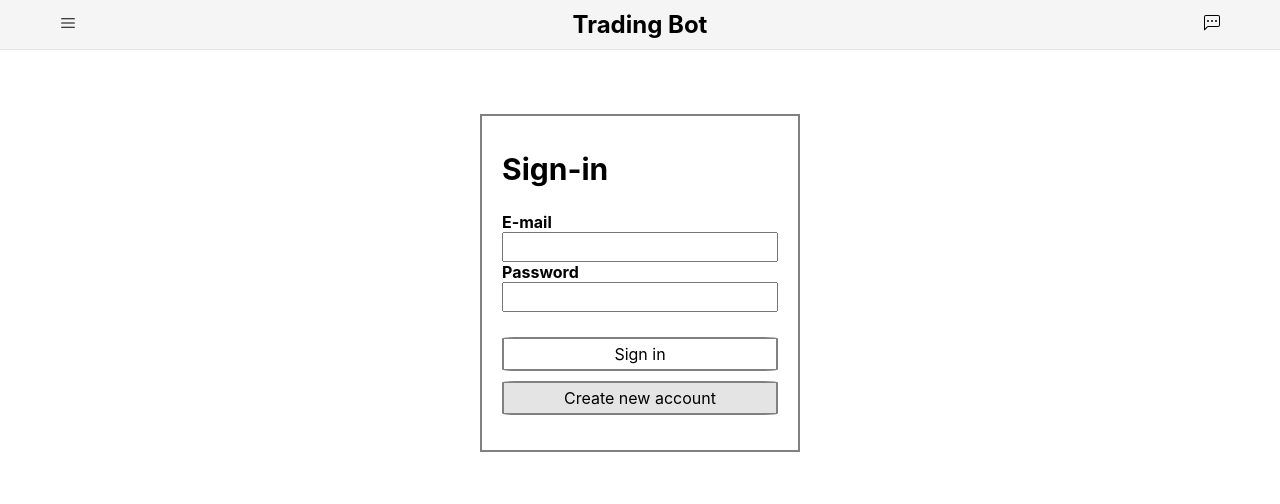
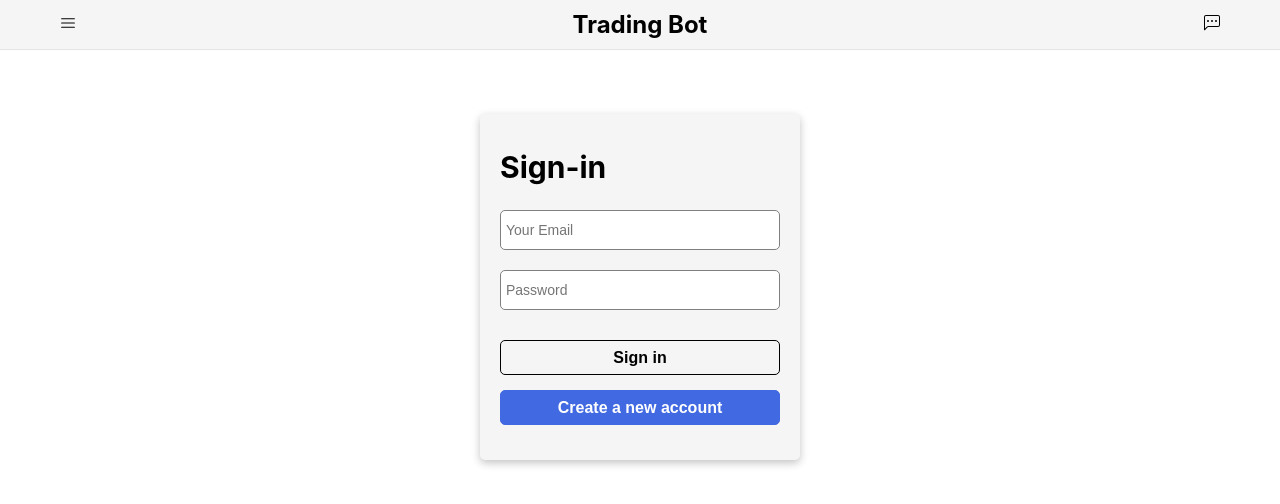
Before and after one commit to Art1us/trading_bot_front, a React (Create React App) app: page /login in a window 1280 px wide. Shown: the top 504 px of the page. Built offline with nearby package versions, Linux system fonts and the light colour scheme.

Commit message:
fixed styles & classes

```diff
--- a/src/pages/Login/Login.css
+++ b/src/pages/Login/Login.css
@@ -2,68 +2,74 @@
   box-sizing: border-box;
 }
 
-.login__wrapper {
+.login__container {
   display: flex;
   margin: 0 auto;
   width: 100%;
   justify-content: center;
   height: 100%;
   align-items: center;
+
 }
 
 .login__form {
   width: 320px;
   margin-top: 5%;
   padding: 35px 20px;
-  border: 2px solid gray;
+  border-radius: 5px;
+  background-color: whitesmoke;
+  box-shadow: rgba(0, 0, 0, 0.24) 0px 3px 8px;
 }
 
-.login__form__main-title {
+.login__formTitle {
   font-weight: 700;
   font-size: 30px;
   margin-bottom: 25px;
 }
 
-.login__form__input {
+.login__formInput {
   width: 100%;
-  height: 30px;
+  height: 40px;
   font-size: 14px;
+  margin-bottom: 20px;
+  padding-left: 5px;
+  border-radius: 5px;
+  border: 1px solid grey;
 }
 
-.login__form__row {
-  margin-bottom: 25px;
+.login__formRow {
+  margin-bottom: 10px;
 }
 
-.login__form__title {
+.login__signInBtn {
+  width: 100%;
+  height: 35px;
+  border: 1px solid black;
+  border-radius: 5px;
+  margin-bottom: 15px;
+  cursor: pointer;
+  background-color: transparent;
   font-size: 16px;
   font-weight: 700;
 }
 
-.btn__login {
-  text-align: center;
-  padding: 5px 10px;
-  border: 2px solid gray;
-  border-radius: 5%;
-  margin-bottom: 10px;
-  cursor: pointer;
+.login__signInBtn:hover{
+  background-color: rgb(221, 221, 221);
+
 }
 
-.btn__login:last-child {
-  margin-bottom: 0;
+.login__createAccBtn {
+  width: 100%;
+  height: 35px;
+  border-radius: 5px;
+  cursor: pointer;
+  color: white;
+  background-color: royalblue;
+  border: 1px solid royalblue;
+  font-size: 16px;
+  font-weight: 600;
 }
 
-.btn__login__yellow {
-  background-color: rgb(145, 63, 221);
+.login__createAccBtn:hover{
+  background-color: rgb(55, 90, 196);
 }
-
-.btn__login__yellow:hover {
-  background-color: rgb(131, 43, 214);
-}
-
-.btn__login__grey {
-  background-color: rgb(228, 228, 228);
-}
-
-.btn__login__grey:hover {
-  background-color: rgb(217, 215, 215);
-}
--- a/src/pages/Login/Login.js
+++ b/src/pages/Login/Login.js
@@ -3,22 +3,30 @@ import "./Login.css";
 
 export default function Login() {
   return (
-    <div className="login__wrapper">
-      <form class="login__form">
-        <div className="login__form__main-title">Sign-in</div>
-        <div class="login__form__row">
-          <label class="login__form__block">
-            <div class="login__form__title">E-mail</div>
-            <input type="text" class="login__form__input" />
-          </label>
-          <label class="login__form__block">
-            <div class="login__form__title">Password</div>
-            <input type="text" class="login__form__input" />
-          </label>
-        </div>
-        <div className="btn__login btn__login__violet">Sign in</div>
-        <div className="btn__login btn__login__grey">Create new account</div>
-      </form>
+    <div className="login">
+      <div className="login__container">
+        <form class="login__form">
+          <div className="login__formTitle">Sign-in</div>
+          <div class="login__formRow">
+            <label class="login__formBlock">
+              <input
+                type="email"
+                class="login__formInput"
+                placeholder="Your Email"
+              />
+            </label>
+            <label class="login__formBlock">
+              <input
+                type="password"
+                class="login__formInput"
+                placeholder="Password"
+              />
+            </label>
+          </div>
+          <button className="login__signInBtn">Sign in</button>
+          <button className="login__createAccBtn">Create a new account</button>
+        </form>
+      </div>
     </div>
   );
 }
```
